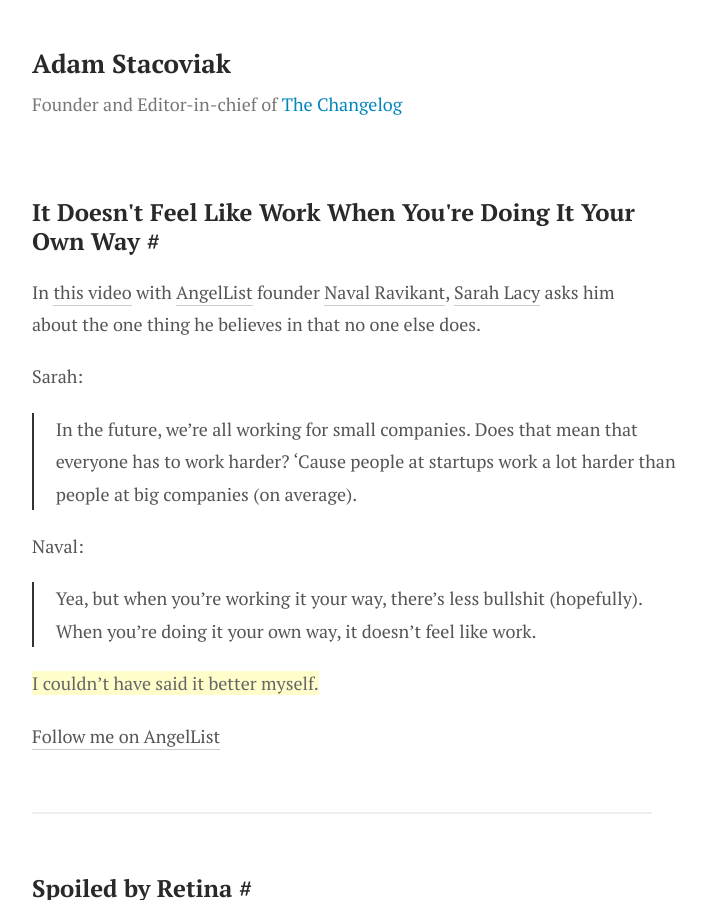
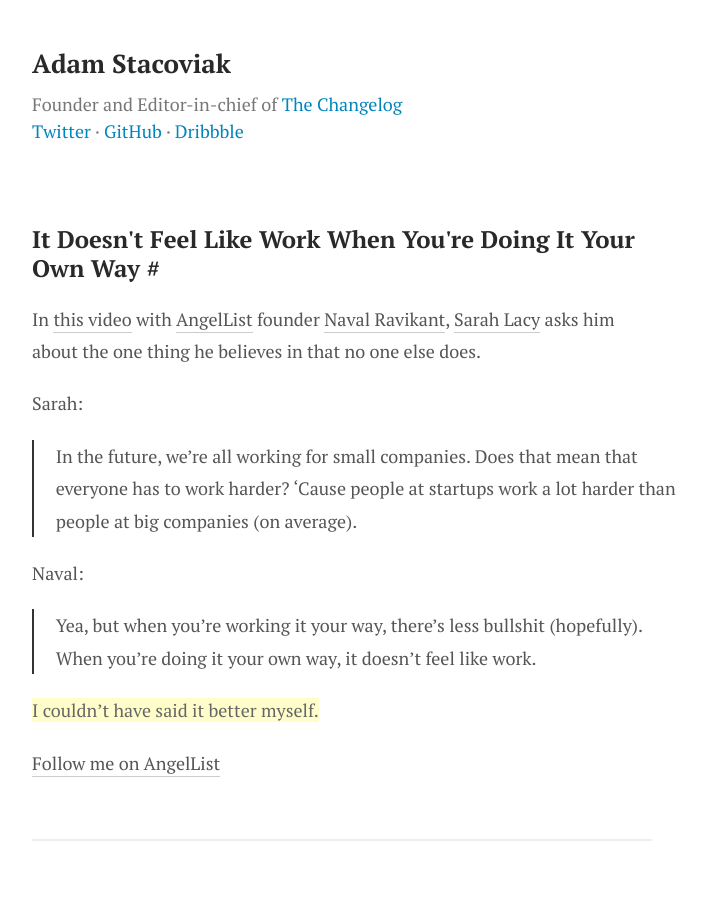
Before and after one commit to adamstac/adamstacoviak.com, a Jekyll site: the page built from index.html, in a window 1280 px wide and 900 px high. Shown: the whole window, without its empty margins (298-1004 px from the left). Built offline with Jekyll 4.4.1, drawn with Linux system fonts in a browser that asks for light colours.

Commit message:
Add a second info line to the header

```diff
--- a/_layouts/default.html
+++ b/_layouts/default.html
@@ -19,6 +19,7 @@
       <div id="header">
       <h2><a href="/">Adam Stacoviak</a></h2>
       <p>Founder and Editor-in-chief of <a href="https://changelog.com/">The Changelog</a></p>
+      <p><a href="https://twitter.com/adamstac">Twitter</a> &middot; <a href="https://github.com/adamstac">GitHub</a> &middot; <a href="https://dribbble.com/adamstac">Dribbble</a></p>
       </div>
 
       <div id="main">
```
